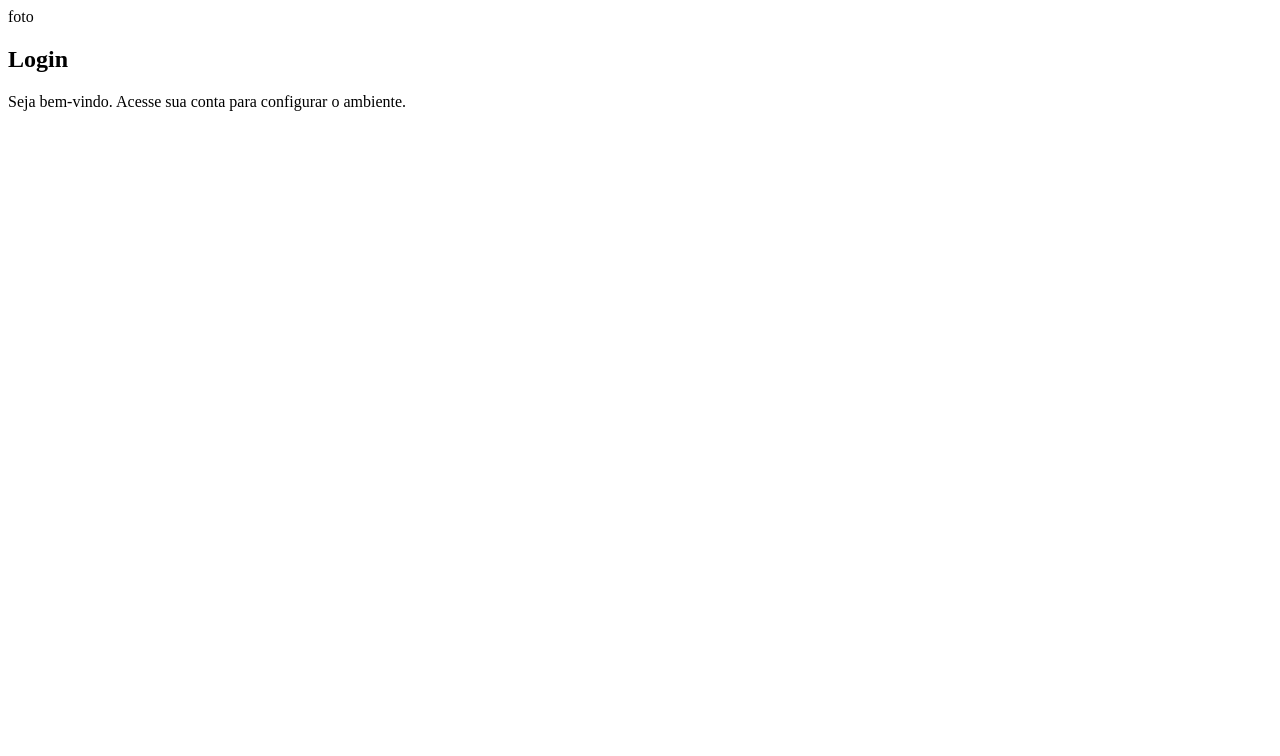
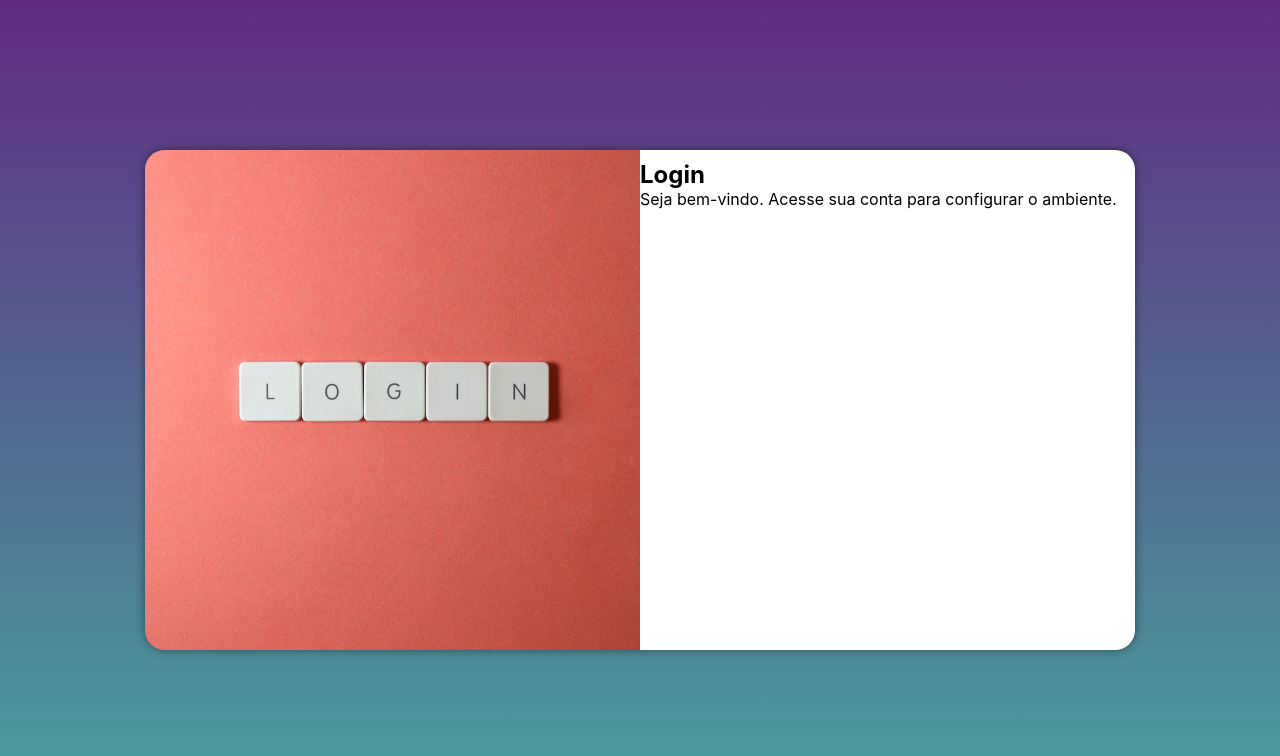
Before and after one commit to Kam1hate/tela_login, a plain HTML site: page index.html in a window 1280 px wide. Drawn offline with Linux system fonts and the light colour scheme.

Commit message:
media-querry

```diff
--- /dev/null
+++ b/estilos/media-querry.css
@@ -0,0 +1,41 @@
+@charset "UTF-8";
+/*
+Typical Device Breakpoint:
+
+Pequenas: até 600px
+Celular: 600px até 768px
+Tablet: 768px até 992px
+Desktop: 992px até 1200px
+Grandes: acima de 1200px
+*/
+@media screen and (min-width: 768px) and (max-width: 992px)
+{
+    body{
+        background-image: linear-gradient(to top, #49a09d, #5f2c82);
+    }
+    section#login{
+        width: 90vw;
+    }
+    section#login >div#imagem {
+        float: left;
+        width: 50%;
+        height: 100%;
+    }
+    section#login > div#formulario {
+        float: right;
+        width: 70%;
+    }
+}
+@media screen and (min-width: 992px) {
+    body{
+        background-image: linear-gradient(to top, #49a09d, #5f2c82);
+    }
+    section#login {
+        width: 990px;
+    }
+    section#login > div#imagem {
+        float: left;
+        width: 50%;
+        height: 100%;
+    }
+}
--- a/estilos/style.css
+++ b/estilos/style.css
@@ -3,3 +3,45 @@
     Verde: 49a09d
     Lilás: 5f2c82
 */
+* {
+    font-family: -apple-system, BlinkMacSystemFont, 'Segoe UI', Roboto, Oxygen, Ubuntu, Cantarell, 'Open Sans', 'Helvetica Neue', sans-serif;
+    padding: 0px;
+    margin: 0px;
+    box-sizing: border-box;
+}
+body, html{
+    background-color: #5f2c82;
+    height: 100vh;
+    width: 100vw;
+}
+main{
+    position: relative;
+    height: 100vh;
+    width: 100vw;
+}
+section#login {
+    position: absolute;
+    top: 50%;
+    left: 50%;
+    transform: translate(-50%, -50%);
+    overflow: hidden;
+    background-color: white;
+    width: 250px;
+    height: 500px;
+    border-radius: 20px;
+    box-shadow: 0px 0px 10px rgba(0, 0, 0, 0.45);
+    transition: width .3s, height .3s;
+    transition-timing-function: ease;
+
+}
+section#login > div#imagem {
+    display: block;
+    background: #5f2c82 url(../media/login.jpg) no-repeat;
+    background-size: cover;
+    height: 200px;
+    background-position: center;
+}
+section > div#formulario {
+    padding: 10px;
+    display: block;
+}
--- a/index.html
+++ b/index.html
@@ -6,16 +6,20 @@
     <meta name="viewport" content="width=device-width, initial-scale=1.0">
     <title>Tela login</title>
     <link rel="stylesheet" href="estilos/style.css">
+    <link rel="stylesheet" href="estilos/media-querry.css">
 </head>
 <body>
     <main>
         <section id="login">
             <div id="imagem">
-                foto
+
             </div>
             <div id="formulario">
                 <h1>Login</h1>
                 <p>Seja bem-vindo. Acesse sua conta para configurar o ambiente.</p>
+                <form action="login.php" method="post">
+
+                </form>
             </div>
         </section>
     </main>
```
